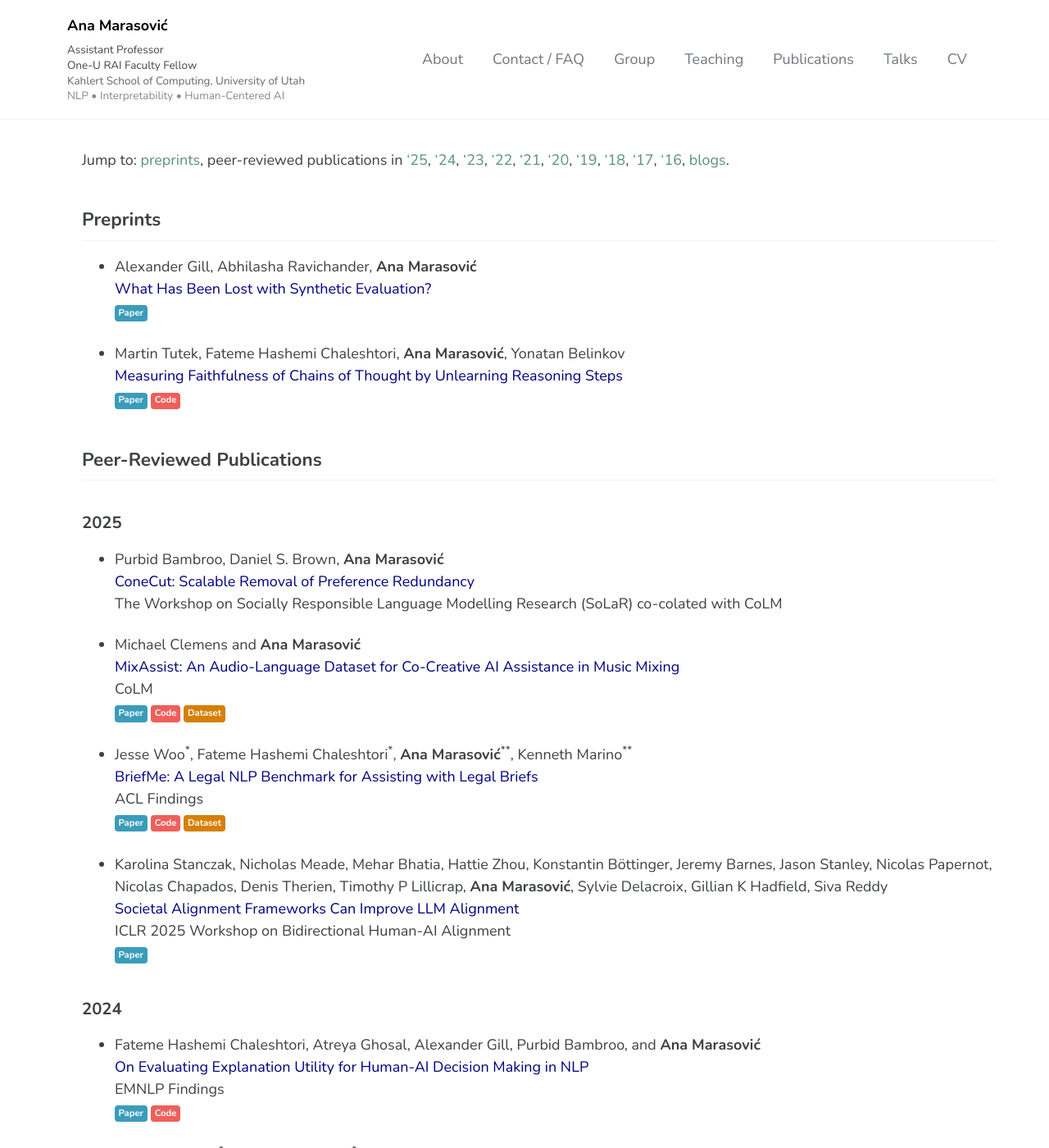
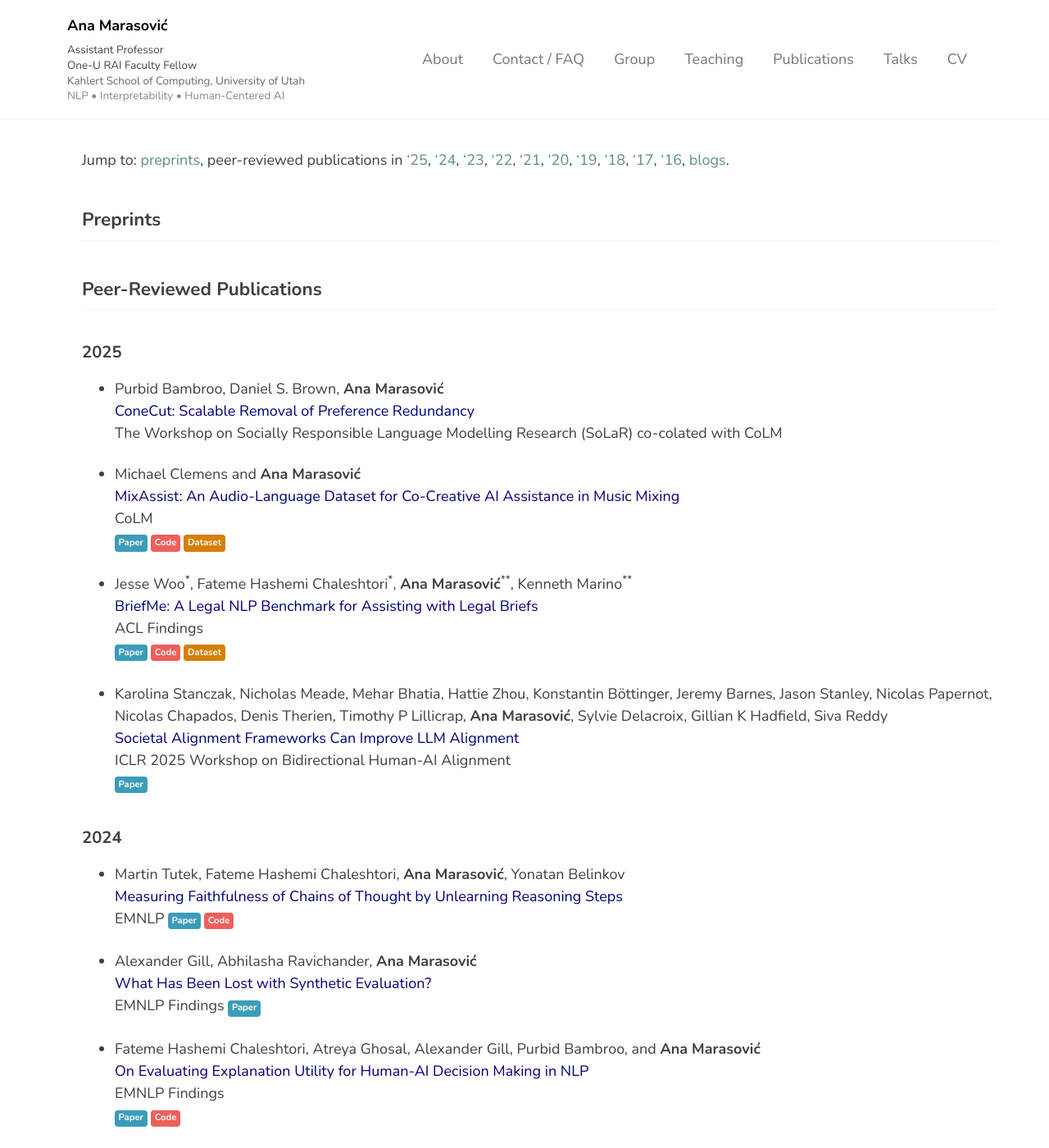
Before and after one commit to amarasovic/amarasovic.github.io, a Jekyll site: the page built from publications/index.md, in a window 1280 px wide and 1400 px high. Shown: the whole window at 82% size. Built offline with Jekyll 4.4.1, drawn with Linux system fonts in a browser that asks for light colours; cached includes are drawn as plain includes; a script that is not in the unit is left out; part of the change alters nothing that is shown.

Commit message:
Move two papers from preprints to peer-reviewed publications
- Move "What Has Been Lost with Synthetic Evaluation?" to EMNLP Findings 2024
- Move "Measuring Faithfulness of Chains of Thought by Unlearning Reasoning Steps" to EMNLP 2024

🤖 Generated with [Claude Code](https://claude.ai/code)

Co-Authored-By: Claude <noreply@anthropic.com>

```diff
--- a/publications/index.md
+++ b/publications/index.md
@@ -8,14 +8,6 @@ date:   2020-12-05 22:15:29 -0800
 Jump to: [preprints](https://www.anamarasovic.com/publications/#preprints), peer-reviewed publications in ['25](https://www.anamarasovic.com/publications/#2025), ['24](https://www.anamarasovic.com/publications/#2024), ['23](https://www.anamarasovic.com/publications/#2023), ['22](https://www.anamarasovic.com/publications/#2022), ['21](https://www.anamarasovic.com/publications/#2021), ['20](https://www.anamarasovic.com/publications/#2020), ['19](https://www.anamarasovic.com/publications/#2019), ['18](https://www.anamarasovic.com/publications/#2018), ['17](https://www.anamarasovic.com/publications/#2017), ['16](https://www.anamarasovic.com/publications/#2016), [blogs](https://www.anamarasovic.com/publications/#blogs).
 
 ## Preprints
-
-* Alexander Gill, Abhilasha Ravichander, **Ana Marasović**
-<span style="color:navy">What Has Been Lost with Synthetic Evaluation?</span>
-[Paper](https://arxiv.org/abs/2505.22830){: .btn .btn--info .btn--small}
-
-* Martin Tutek, Fateme Hashemi Chaleshtori, **Ana Marasović**, Yonatan Belinkov
-<span style="color:navy">Measuring Faithfulness of Chains of Thought by Unlearning Reasoning Steps</span>
-[Paper](https://arxiv.org/abs/2502.14829){: .btn .btn--info .btn--small} [Code](https://github.com/technion-cs-nlp/parametric-faithfulness){: .btn .btn--danger .btn--small}
 
 
 ## Peer-Reviewed Publications
@@ -43,6 +35,16 @@ ICLR 2025 Workshop on Bidirectional Human-AI Alignment
 
 
 ### 2024
+
+* Martin Tutek, Fateme Hashemi Chaleshtori, **Ana Marasović**, Yonatan Belinkov
+<span style="color:navy">Measuring Faithfulness of Chains of Thought by Unlearning Reasoning Steps</span>
+EMNLP
+[Paper](https://arxiv.org/abs/2502.14829){: .btn .btn--info .btn--small} [Code](https://github.com/technion-cs-nlp/parametric-faithfulness){: .btn .btn--danger .btn--small}
+
+* Alexander Gill, Abhilasha Ravichander, **Ana Marasović**
+<span style="color:navy">What Has Been Lost with Synthetic Evaluation?</span>
+EMNLP Findings
+[Paper](https://arxiv.org/abs/2505.22830){: .btn .btn--info .btn--small}
 
 * Fateme Hashemi Chaleshtori, Atreya Ghosal, Alexander Gill, Purbid Bambroo, and **Ana Marasović**
 <span style="color:navy">On Evaluating Explanation Utility for Human-AI Decision Making in NLP</span>
```
